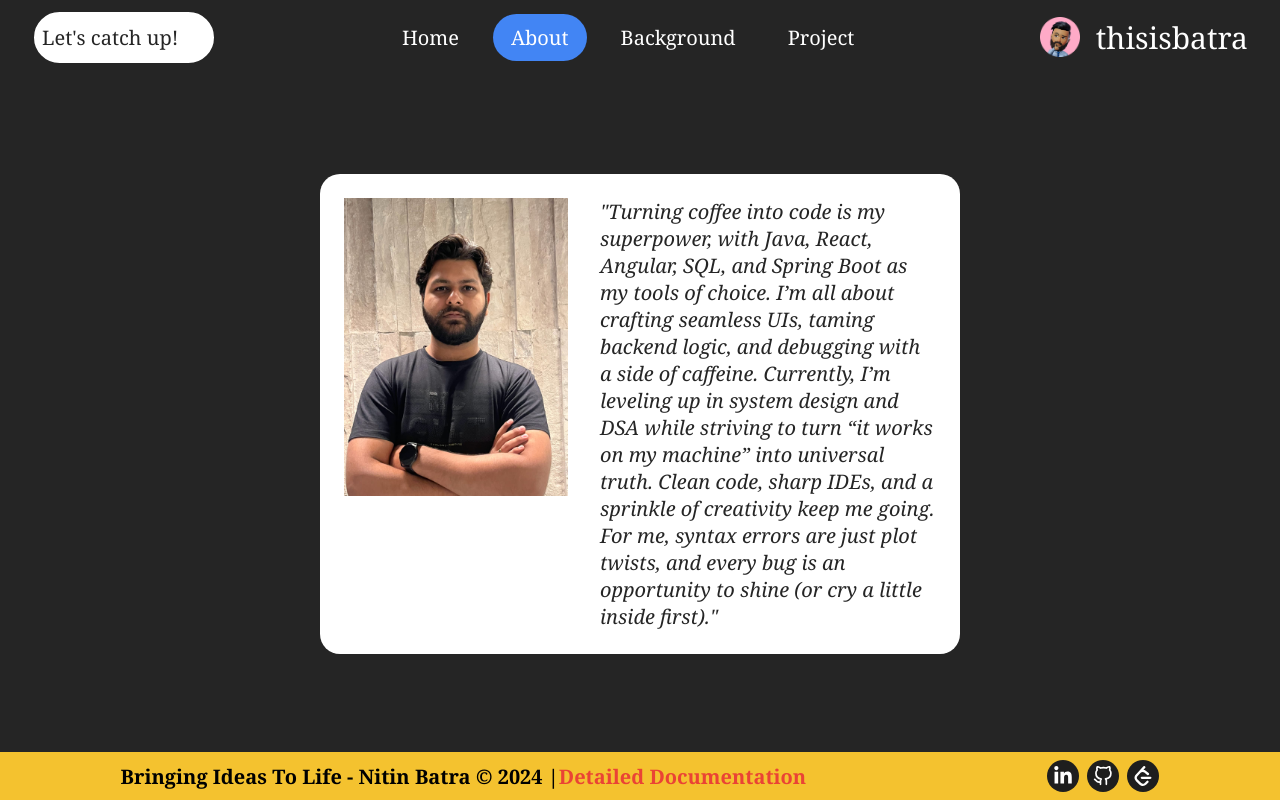
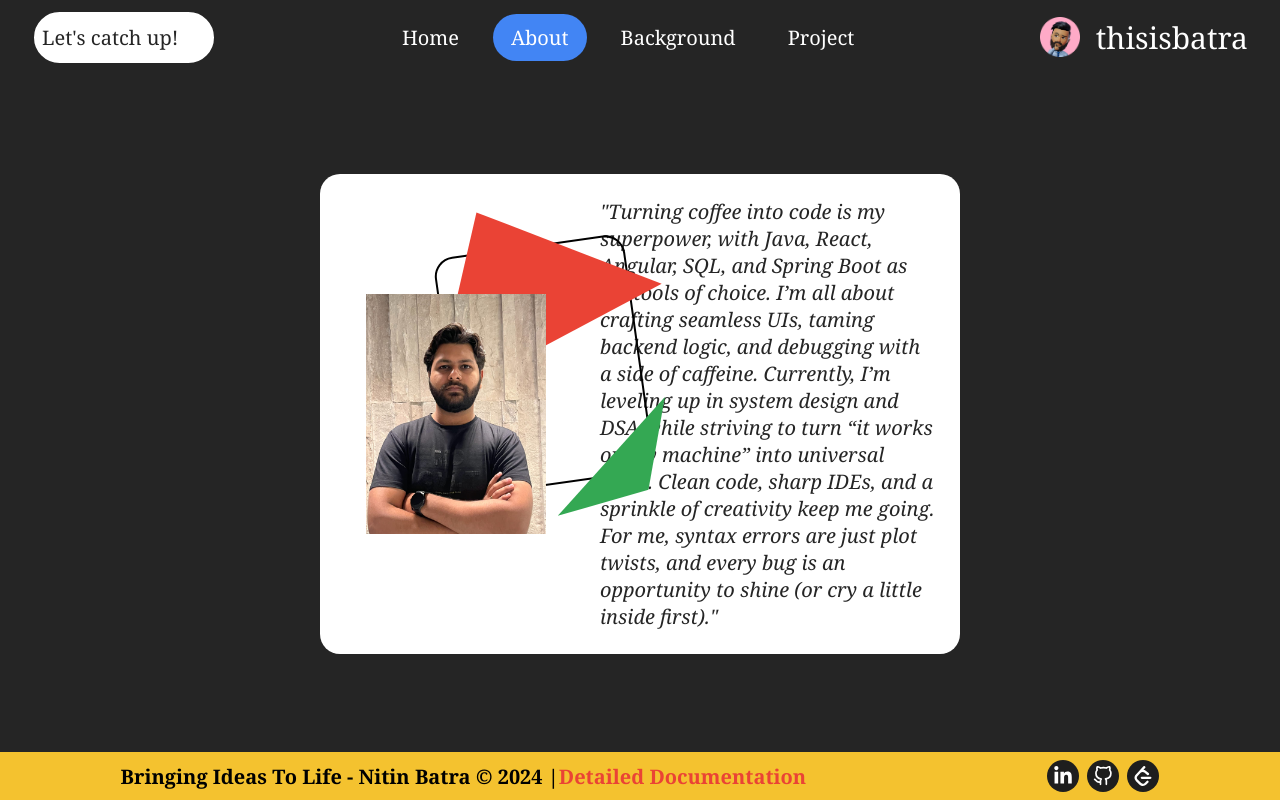
Before and after one commit to thisisbatra/thisisbatra, a React (Create React App) app: page /about in a window 1280 px wide. Built offline with nearby package versions, Linux system fonts and the light colour scheme; some icons are missing.

Commit message:
designing the about section

```diff
--- a/src/Components/About/About.jsx
+++ b/src/Components/About/About.jsx
@@ -6,6 +6,7 @@ const About = () => {
         <main className={styles.main}>
             <div className={styles.ImgDiv}>
                 <img src="../assets/photos/melinkedIn.jpg" alt="meLinkedIn" className={styles.Img} />
+                <div className={styles.ImgBorder}></div>
             </div>
             <section className={styles.contentSec}>
                 <p>
--- a/src/Components/About/About.module.css
+++ b/src/Components/About/About.module.css
@@ -7,15 +7,53 @@
     margin: 0 auto;
     border-radius: 20px;
     padding: 1.5rem;
+    align-items: center;
 }
+.ImgBorder{
+    height: 15rem;
+    width: 12rem;
+    border: 2px solid black;
+    border-radius: 20px;
+    transform: rotate(-8deg);
+    background-color: transparent;
+    position: absolute;
+    z-index: 2;
+    top: 15.3rem;
+    left: 28rem;
+}
+.ImgBorder::after,.ImgBorder::before{
+    content: "";
+    position: absolute;
+    width: 0;
+    height: 0;
+    border-style: solid;
+    z-index: 1;
+}
+.ImgBorder::before {
+    top: -20%;
+    left: -30%;
+    border-width: 0 130px 150px 130px; /* Adjust triangle size */
+    border-color: transparent transparent #EA4335 transparent; /* Triangle color */
+    transform: rotate(-20deg);
+  }
+
+  .ImgBorder::after {
+    top: 90%;
+    right: -30%;
+    border-width: 0 80px 50px 80px; /* Adjust triangle size */
+    border-color: transparent transparent #34A853 transparent; /* Triangle color */
+    transform: rotate(140deg); /* Rotate second triangle */
+  }
 .ImgDiv{
     width: 40%;
+    height: 15rem;
 }
 .Img{
     width: 100%;
-    height: auto;
-    background-position: center;
-    background-size: contain;
+    height: 100%;
+    object-fit: contain;
+    position: relative;
+    z-index: 3;
 }
 .contentSec{
     width: 60%;
--- a/src/Components/Background/Education/Education.jsx
+++ b/src/Components/Background/Education/Education.jsx
@@ -4,14 +4,14 @@ import styles from './Education.module.css';
 const Education = () => {
     let educationData=[{
             id:1,
-            program:"master in computer application",
+            program:"masters in computer application",
             university:"GGSIPU",
             year:"2022-24",
             grade:"76%",
             desc:"expert in java & dsa"
         },{
             id:2,
-            program:"bachelor of vocational studies in software development",
+            program:"bachelors of vocational studies in software development",
             university:"GGSIPU",
             year:"2018-21",
             grade:"82%",
```
